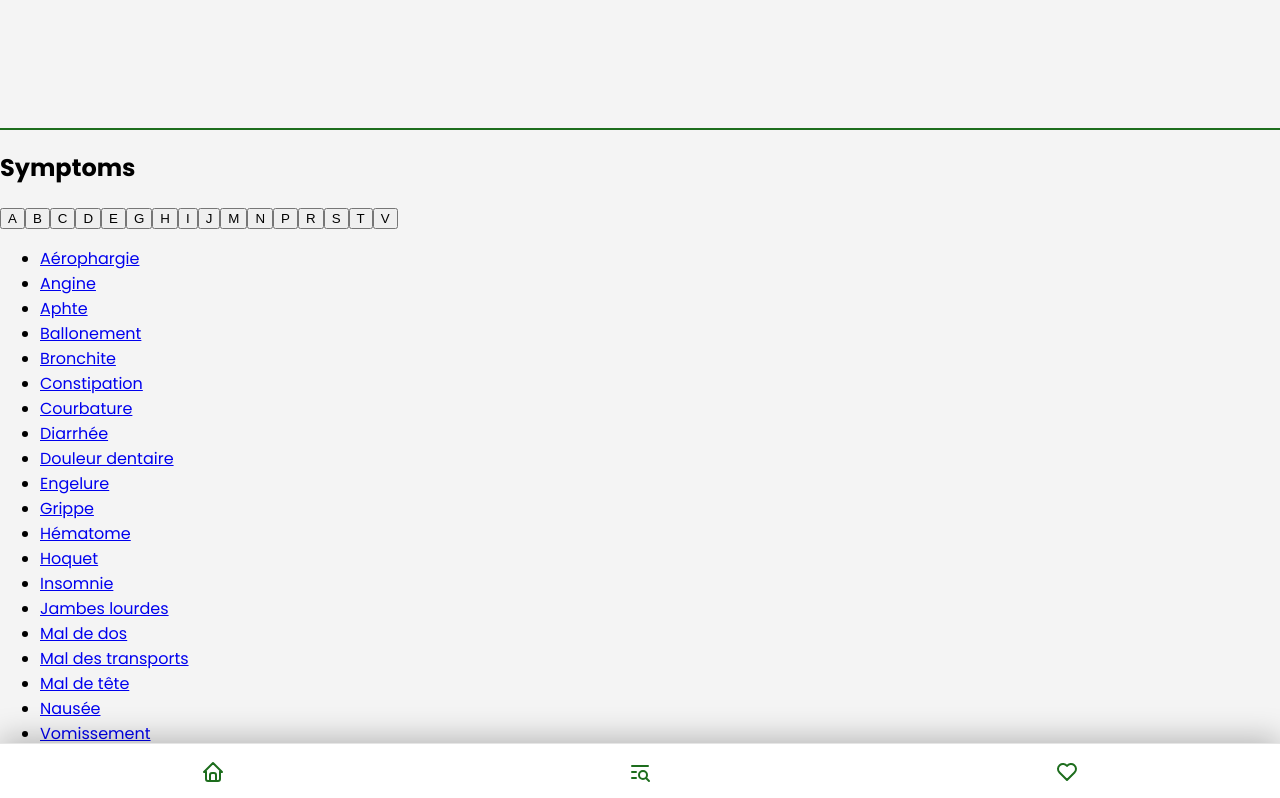
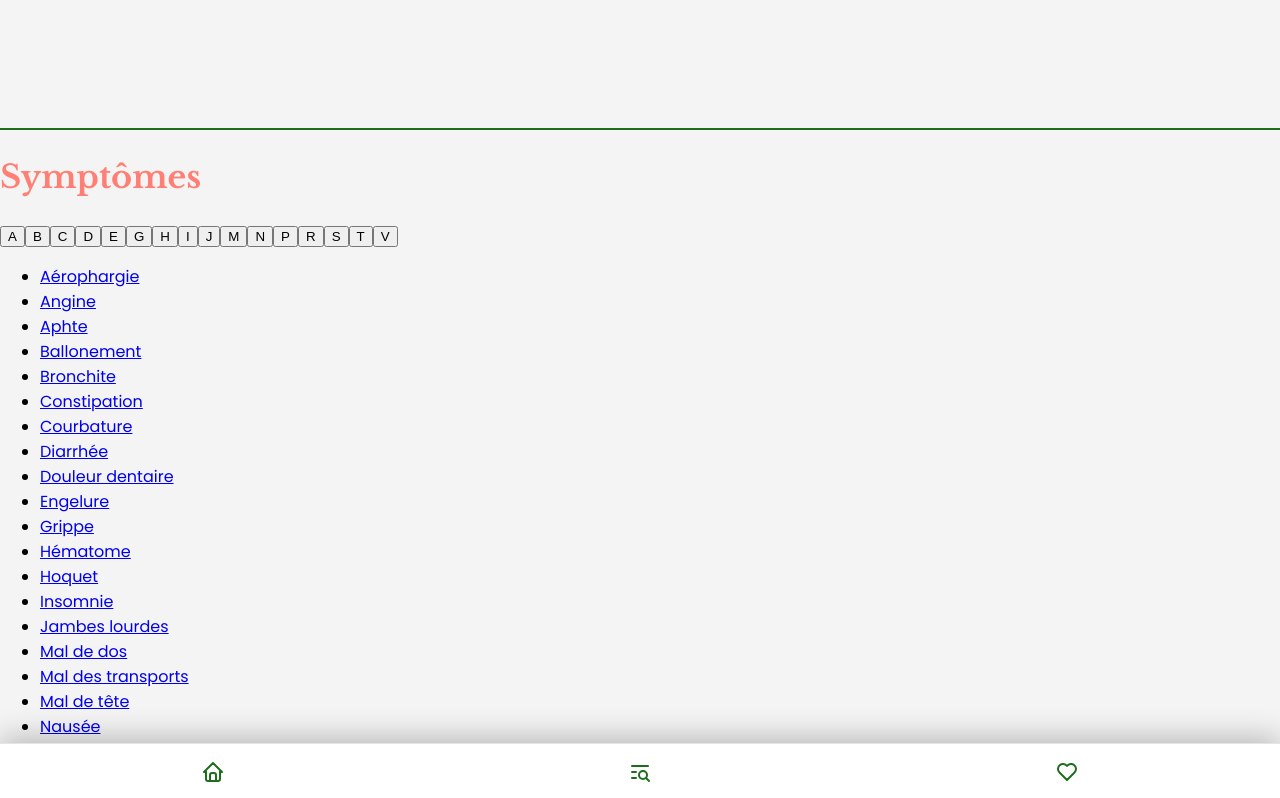
Before and after one commit to manonlvnr/TonEssentiel-App, a React (Create React App) app in the folder client/: page /symptoms in a window 1280 px wide. Shown: the top 798 px of the page. Built offline with nearby package versions, Linux system fonts and the light colour scheme.

Commit message:
Add Title component to each page

```diff
--- a/client/src/components/pages/Diffusions/DiffusionsList.jsx
+++ b/client/src/components/pages/Diffusions/DiffusionsList.jsx
@@ -1,11 +1,12 @@
 import { Link } from "react-router-dom";
+import Title from '../../atoms/Title';
 
 const Diffusions = ["voie orale", "diffusion", "massage", "bain", "cosmétique", "inhalation"]
 
 function DiffusionsList() {
     return (
         <div className="diffusions__wrapper">
-            <h2>Diffusions</h2>
+            <Title children={"Diffusions"} />
             <div>
                 <lu>
                     {Diffusions.map((diffusion) => (
--- a/client/src/components/pages/Symptoms/SymptomsList.jsx
+++ b/client/src/components/pages/Symptoms/SymptomsList.jsx
@@ -1,12 +1,13 @@
 import "./SymptomsList.scss";
 import AlphabeticalList from "../../molecules/AlphabeticalList/AlphabeticalList";
+import Title from '../../atoms/Title';
 
 const symptoms = ["Aérophargie", "Angine", "Aphte", "Ballonement", "Bronchite", "Constipation", "Courbature", "Diarrhée", "Douleur dentaire", "Engelure", "Grippe", "Hématome", "Hoquet", "Insomnie", "Jambes lourdes", "Mal de dos", "Mal des transports", "Mal de tête", "Nausée", "Vomissement", "Poux", "Rhinopharyngite", "Rhumatisme", "Sciatique", "Stress", "Toux", "Verrue", "Virus", "Varice"];
 
 function SymptomsList() {
     return (
         <div className="symptoms__wrapper">
-            <h2>Symptoms</h2>
+            <Title children={"Symptômes"} />
             <div>
                 <AlphabeticalList words={symptoms} link="symptoms"/>
             </div>
--- a/client/src/components/pages/Themes/ThemesList.jsx
+++ b/client/src/components/pages/Themes/ThemesList.jsx
@@ -1,11 +1,13 @@
 import { Link } from "react-router-dom";
+import Title from '../../atoms/Title';
+
 
 const Themes = ["beauté", "bien-ëtre", "cuisine", "maison", "parfum", "santé"]
 
 function ThemesList() {
     return (
         <div className="symptoms__wrapper">
-            <h2>Themes</h2>
+            <Title children={"Thèmes"} />
             <div>
                 <lu>
                     {Themes.map((theme) => (
```
